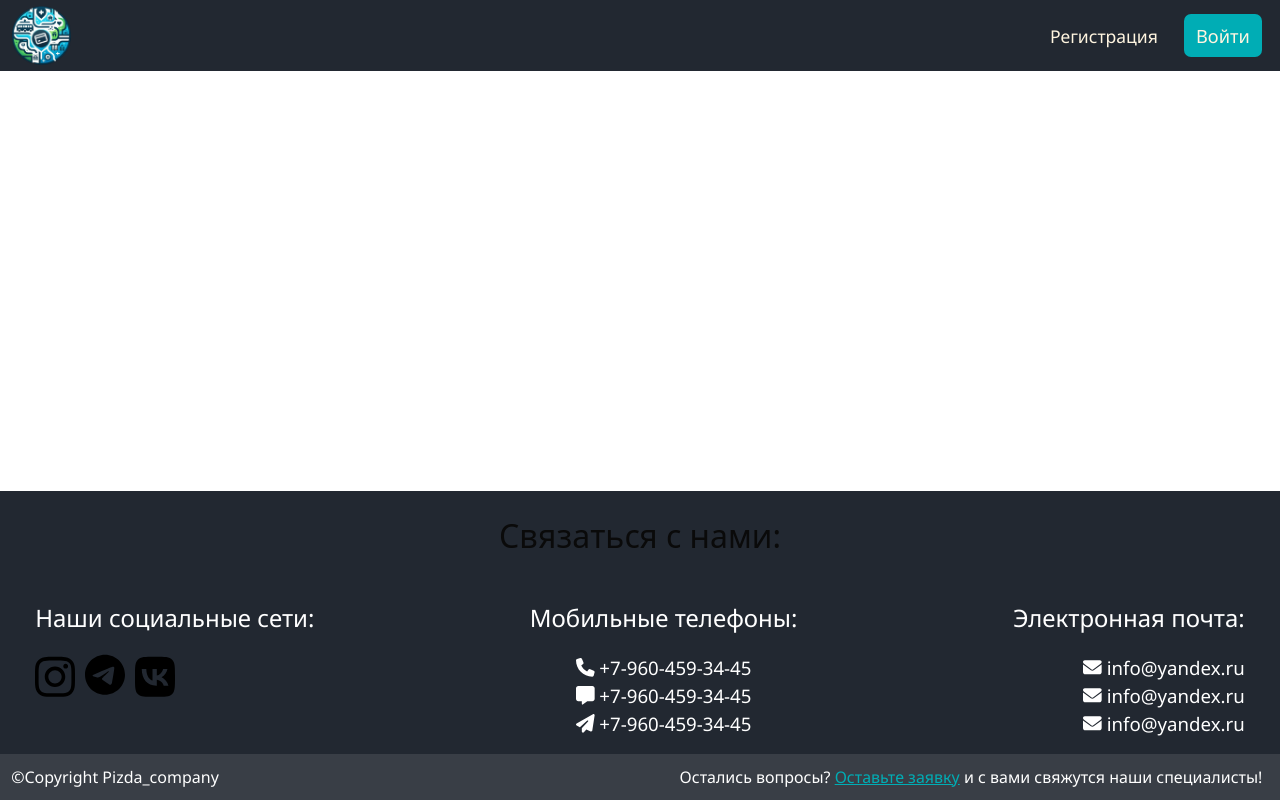
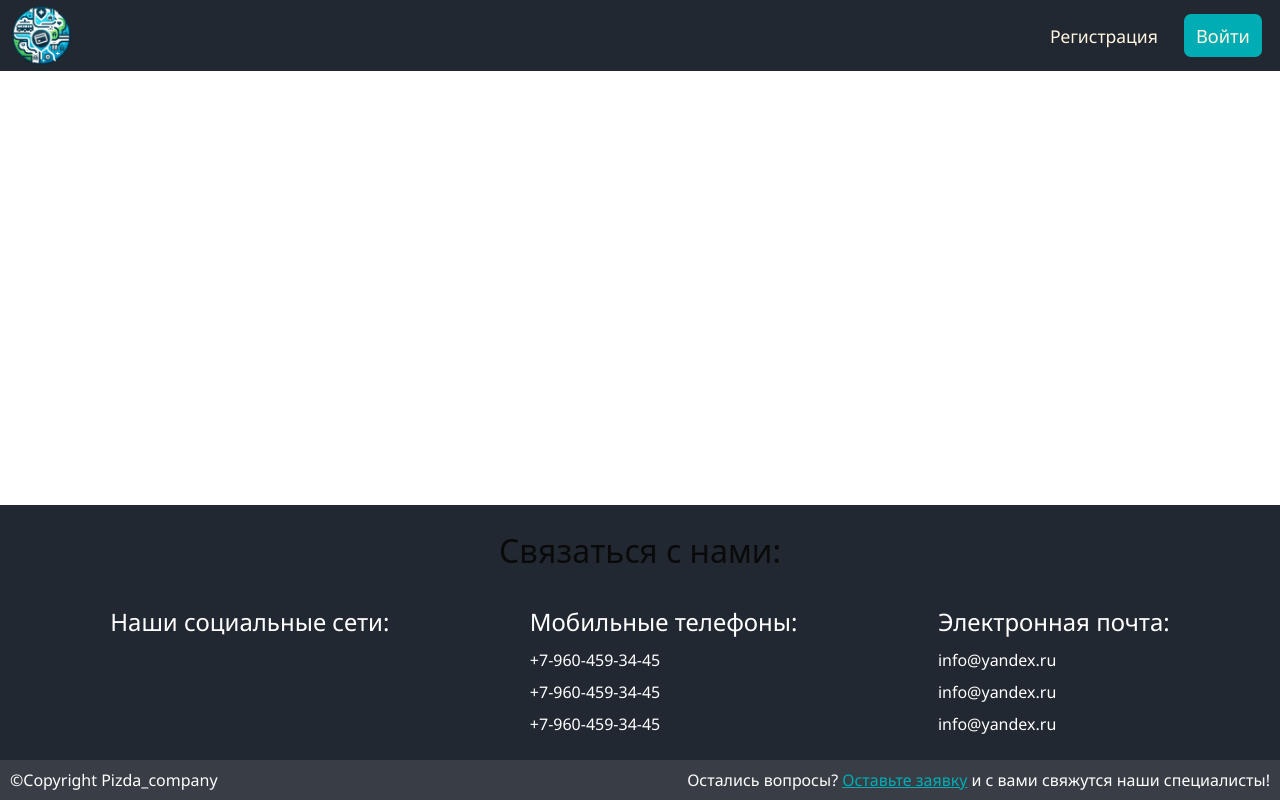
Before and after one commit to BrainTor/Hackathon-2024-frontend-Vue, a Vue app: page / in a window 1280 px wide. Built offline with nearby package versions, Linux system fonts and the light colour scheme.

Commit message:
version 0000.1

```diff
--- a/src/components/FooterComponent.vue
+++ b/src/components/FooterComponent.vue
@@ -1,115 +1,130 @@
 <template>
-    <div class = "footer_div">
-        <h1 style="text-align: center;">
+    <div class="footer_div">
+      <h1 class="text-center">
         Связаться с нами:
       </h1>
 
       <div class="container_main">
         <div class="container_social">
-                <h2 class = "text">Наши социальные сети:</h2>
-                <div style="display: flex; ">
-                    <a href="">
-                        <svg xmlns="http://www.w3.org/2000/svg" style="width: 40px;" viewBox="0 0 448 512"><path d="M224.1 141c-63.6 0-114.9 51.3-114.9 114.9s51.3 114.9 114.9 114.9S339 319.5 339 255.9 287.7 141 224.1 141zm0 189.6c-41.1 0-74.7-33.5-74.7-74.7s33.5-74.7 74.7-74.7 74.7 33.5 74.7 74.7-33.6 74.7-74.7 74.7zm146.4-194.3c0 14.9-12 26.8-26.8 26.8-14.9 0-26.8-12-26.8-26.8s12-26.8 26.8-26.8 26.8 12 26.8 26.8zm76.1 27.2c-1.7-35.9-9.9-67.7-36.2-93.9-26.2-26.2-58-34.4-93.9-36.2-37-2.1-147.9-2.1-184.9 0-35.8 1.7-67.6 9.9-93.9 36.1s-34.4 58-36.2 93.9c-2.1 37-2.1 147.9 0 184.9 1.7 35.9 9.9 67.7 36.2 93.9s58 34.4 93.9 36.2c37 2.1 147.9 2.1 184.9 0 35.9-1.7 67.7-9.9 93.9-36.2 26.2-26.2 34.4-58 36.2-93.9 2.1-37 2.1-147.8 0-184.8zM398.8 388c-7.8 19.6-22.9 34.7-42.6 42.6-29.5 11.7-99.5 9-132.1 9s-102.7 2.6-132.1-9c-19.6-7.8-34.7-22.9-42.6-42.6-11.7-29.5-9-99.5-9-132.1s-2.6-102.7 9-132.1c7.8-19.6 22.9-34.7 42.6-42.6 29.5-11.7 99.5-9 132.1-9s102.7-2.6 132.1 9c19.6 7.8 34.7 22.9 42.6 42.6 11.7 29.5 9 99.5 9 132.1s2.7 102.7-9 132.1z"/></svg>
+          <h2 class="text">Наши социальные сети:</h2>
+          <div class="social_links">
+            <!-- Replace # with actual URLs -->
+            <a href="#" class="social_link">
+              <!-- Facebook SVG here -->
             </a>
-
-                    <a href="" style="margin-left: 10px; margin-right: 10px;">
-                        <svg xmlns="http://www.w3.org/2000/svg" style="width: 40px;" viewBox="0 0 496 512"><path d="M248 8C111 8 0 119 0 256S111 504 248 504 496 393 496 256 385 8 248 8zM363 176.7c-3.7 39.2-19.9 134.4-28.1 178.3-3.5 18.6-10.3 24.8-16.9 25.4-14.4 1.3-25.3-9.5-39.3-18.7-21.8-14.3-34.2-23.2-55.3-37.2-24.5-16.1-8.6-25 5.3-39.5 3.7-3.8 67.1-61.5 68.3-66.7 .2-.7 .3-3.1-1.2-4.4s-3.6-.8-5.1-.5q-3.3 .7-104.6 69.1-14.8 10.2-26.9 9.9c-8.9-.2-25.9-5-38.6-9.1-15.5-5-27.9-7.7-26.8-16.3q.8-6.7 18.5-13.7 108.4-47.2 144.6-62.3c68.9-28.6 83.2-33.6 92.5-33.8 2.1 0 6.6 .5 9.6 2.9a10.5 10.5 0 0 1 3.5 6.7A43.8 43.8 0 0 1 363 176.7z"/></svg>
+            <a href="#" class="social_link">
+              <!-- Instagram SVG here -->
             </a>
-
-                    <a href="">
-
-                        <svg xmlns="http://www.w3.org/2000/svg" style="width: 40px;"  viewBox="0 0 448 512"><path d="M31.5 63.5C0 95 0 145.7 0 247V265C0 366.3 0 417 31.5 448.5C63 480 113.7 480 215 480H233C334.3 480 385 480 416.5 448.5C448 417 448 366.3 448 265V247C448 145.7 448 95 416.5 63.5C385 32 334.3 32 233 32H215C113.7 32 63 32 31.5 63.5zM75.6 168.3H126.7C128.4 253.8 166.1 290 196 297.4V168.3H244.2V242C273.7 238.8 304.6 205.2 315.1 168.3H363.3C359.3 187.4 351.5 205.6 340.2 221.6C328.9 237.6 314.5 251.1 297.7 261.2C316.4 270.5 332.9 283.6 346.1 299.8C359.4 315.9 369 334.6 374.5 354.7H321.4C316.6 337.3 306.6 321.6 292.9 309.8C279.1 297.9 262.2 290.4 244.2 288.1V354.7H238.4C136.3 354.7 78 284.7 75.6 168.3z"/></svg>
+            <a href="#" class="social_link">
+              <!-- Twitter SVG here -->
             </a>
           </div>
         </div>
 
-            <div class="cobntainer_phone">
-                <h2 class = "text">Мобильные телефоны:</h2>
-
-                <p class = "text t_size"><fa icon="phone" /> +7-960-459-34-45</p>
-                <p class = "text t_size"><fa icon="message" /> +7-960-459-34-45</p>
-                <p class = "text t_size"><fa icon="paper-plane" /> +7-960-459-34-45</p>
+        <div class="container_phone">
+          <h2 class="text">Мобильные телефоны:</h2>
+          <p class="text t_size">+7-960-459-34-45</p>
+          <p class="text t_size">+7-960-459-34-45</p>
+          <p class="text t_size">+7-960-459-34-45</p>
         </div>
 
-            <div class="cobntainer_mail">
-                <h2 class = "text">Электронная почта:</h2>
-
-                <p class = "text t_size"><fa icon="envelope" /> info@yandex.ru</p>
-                <p class = "text t_size"><fa icon="envelope" /> info@yandex.ru</p>
-                <p class = "text t_size"><fa icon="envelope" /> info@yandex.ru</p>
+        <div class="container_mail">
+          <h2 class="text">Электронная почта:</h2>
+          <p class="text t_size">info@yandex.ru</p>
+          <p class="text t_size">info@yandex.ru</p>
+          <p class="text t_size">info@yandex.ru</p>
+        </div>
       </div>
 
-
-        </div>
-        <div class="container_copyright ">
-            <p class="sencond_footer_text text-white">©Copyright Pizda_company</p>
-            <p class="sencond_footer_text text-white" style="margin-right: 0.4rem;">Остались вопросы? <a @click = "sendDataToOpenModal" style="color: var(--primary_accent); cursor:pointer; text-decoration: underline;">Оставьте заявку</a>  и с вами свяжутся наши специалисты!</p>
+      <div class="container_copyright">
+        <p class="second_footer_text" style="margin-right: 1rem;">©Copyright Pizda_company</p>
+        <p class="second_footer_text">
+          Остались вопросы? <a @click="sendDataToOpenModal" class="contact_us">Оставьте заявку</a> и с вами свяжутся наши специалисты!
+        </p>
       </div>
     </div>
   </template>
 
   <script setup lang="ts">
-
-import { ref,defineEmits } from 'vue';
+  import { ref, defineEmits } from 'vue';
   const emits = defineEmits(['Show']);
   const isActive = ref(false);
-function sendDataToOpenModal(){
-        isActive.value =  true
+
+  function sendDataToOpenModal() {
+      isActive.value = true;
       emits('Show', isActive.value);
   }
-
   </script>
 
   <style scoped>
+  @import url('https://fonts.googleapis.com/css2?family=Noto+Sans:wght@400;700&display=swap');
+  .container_copyright{
+    display: flex;
+    flex-direction: row;
+    justify-content: space-between;
+    background-color: var(--secondary_green);
+    margin-top: 1rem;
+    flex-wrap: wrap;
+    padding-left: 10px;
+    padding-right: 10px;
+  }
+  .footer_div {
+      background-color: var(--primary_green);
 
-@import url('https://fonts.googleapis.com/css2?family=Noto+Sans:ital,wght@0,100..900;1,100..900&display=swap');
-    .sencond_footer_text{
+  }
+  .container_main {
+      display: flex;
+      justify-content: space-around;
+      flex-wrap: wrap;
+  }
+  .container_social .social_links {
+      display: flex;
+      gap: 10px;
+  }
+  .social_link svg {
+      width: 40px;
+  }
+  .text-center {
+      text-align: center;
+  }
+  .text, .second_footer_text {
       color: white;
       font-family: 'Noto Sans', sans-serif;
+      margin-top: 0.5rem;
+      margin-bottom: 0.5rem;
   }
-    .cobntainer_phone{
-        display: flex;
+  .t_size {
+      font-size: 16px;
+  }
+  .contact_us {
+      color: var(--primary_accent);
+      cursor: pointer;
+      text-decoration: underline;
+  }
+  @media (min-width: 992px) {
+      .container_main {
+          padding: 0 40px;
+      }
+  }
+  @media (max-width: 768px) {
+      .container_main {
           flex-direction: column;
           align-items: center;
       }
-    .cobntainer_mail{
-        display: flex;
-        flex-direction: column;
-        align-items: end;
+      .social_link svg {
+          width: 30px;  /* Smaller icons on mobile */
       }
-    .footer_div{
-        background-color: var(--primary_green);
+      .t_size {
+          font-size: 14px; /* Smaller font size on mobile */
+      }
+  }
+  @media (max-width: 480px) {
+      .container_social, .container_phone, .container_mail {
           width: 100%;
-
-
+          text-align: center;
       }
-    .container_main{
-        display: flex;
-        justify-content: space-between;
-        flex-wrap: wrap;
-        align-content: center;
-        padding-right: 2.2rem;
-        padding-left: 2.2rem;
+      .social_links {
+          justify-content: center;
       }
-    .container_connect{
-        display: flex;
-        flex-direction: column;
-        align-items: center;
-    }
-.text{
-    font-family: "Noto Sans", sans-serif;
-    color: white;
-}
-.container_copyright{
-    width: 100%;
-    display: flex;
-    justify-content: space-between;
-    background-color: var(--secondary_green);
-    padding: 0.7rem;
-    margin-top: 1rem;
-    flex-wrap: wrap;
-}
-.t_size{
-    font-size: 14pt;
   }
   </style>
--- a/src/pages/ProfileView.vue
+++ b/src/pages/ProfileView.vue
@@ -1,38 +1,30 @@
 <template>
-
   <div class="min-h-screen flex flex-col">
     <NavigationBarCompnent class="mb-10" />
     <div class="flex flex-1 overflow-hidden">
-      <SideBarComponent class="container h-auto mb-10 ml-4" />
-      <ProfileMainComponent class="container mb-10" />
+      <SideBarComponent @link-picker="handleData" class="sidebar ml-5" />
+      <ProfileMainComponent :number="childDate" class="profile ml-5 mr-5 mb-10" />
     </div>
   </div>
 </template>
 
-<script lang="ts">
+<script setup lang="ts">
 import NavigationBarCompnent from '@/components/NavigationBarCompnent.vue';
 import ProfileMainComponent from '@/components/ProfileMainComponent.vue';
 import SideBarComponent from '@/components/SideBarComponent.vue';
 import router from '@/router';
 import { useAuthenticationStore } from '@/stores';
-import { defineComponent } from 'vue';
+import { onBeforeMount , ref } from 'vue';
 
-export default defineComponent({
-  name: "ProfileView",
-  components:{
-    SideBarComponent,
-    ProfileMainComponent,
-    NavigationBarCompnent
+onBeforeMount(()=>{
+  const auth = useAuthenticationStore();
+    if (auth.isAuthenticated == "GUEST") router.push("/login");
+})
+let childDate = ref(0)
+function handleData(number:number){
+  childDate.value = number
+}
 
-
-  }
-  ,
-
-  beforeRouteEnter() {
-    const auth = useAuthenticationStore();
-    if (auth.isAuthenticated == "GUEST") router.push("/login");
-  }
-})
 
 </script>
 
@@ -45,4 +37,32 @@ export default defineComponent({
   border-radius: 10px;
 
 }
+.profile{
+  background-color: var(--secondary_green);
+  border-radius: 10px;
+}
+.sidebar{
+  background-color: var(--secondary_green);
+  border-radius: 10px;
+
+}
+/* Media queries for responsiveness */
+@media (max-width: 1024px) {
+  .sidebar {
+    width: 100%;
+    order: -1;
+  }
+  .profile {
+    width: 100%;
+  }
+}
+
+@media (min-width: 1025px) {
+  .sidebar {
+    width: 250px;
+  }
+  .profile {
+    flex: 1;
+  }
+}
 </style>
```
Also changed, not shown: src/components/ProfileMainComponent.vue (+73 -9 lines), src/components/SideBarComponent.vue (+89 -10 lines). Lines whose indentation alone changed are shown as unchanged.
